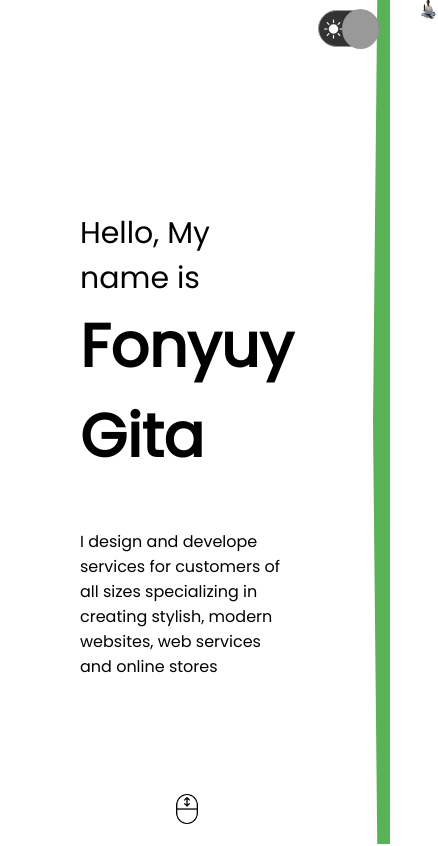
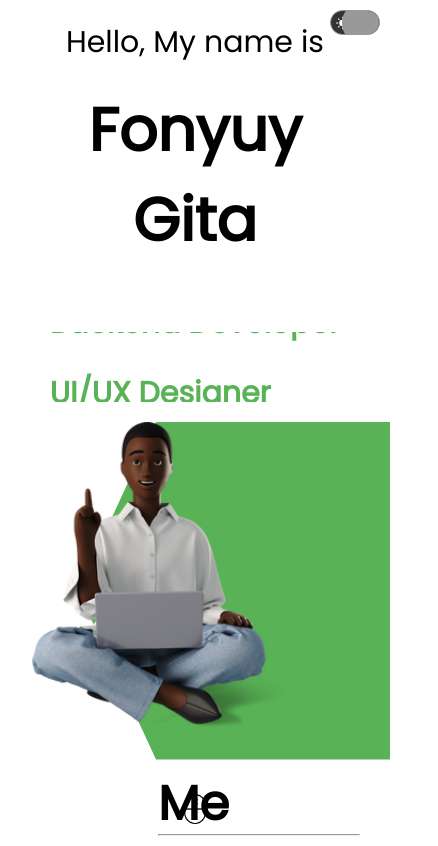
Before and after one commit to Fonyuygita/myPortfolio, a React (Create React App) app: page / in a window 390 px wide. Shown: the top 846 px of the page, 438 px wide, since content can reach past the window. Built offline with nearby package versions, Linux system fonts and the light colour scheme.

Commit message:
started with responsiveness

```diff
--- a/public/index.html
+++ b/public/index.html
@@ -22,10 +22,31 @@
 
     <title>FonyuyJude</title>
     <style>
-      *{
-        margin: 0;
-        font-family: 'Poppins', sans-serif;
-      }
+
+      *, html {
+  padding: 0;
+  margin: 0;
+  box-sizing: border-box;
+  text-decoration: none;
+  list-style: none;
+  outline: 0;
+
+  font-family: 'Poppins', sans-serif;
+
+
+
+
+
+}
+
+body{
+  width: 100%;
+
+}
+
+
+
+
     </style>
   </head>
   <body>
--- a/src/component/about/About.jsx
+++ b/src/component/about/About.jsx
@@ -1,5 +1,5 @@
 import React from 'react'
-import  {BsLinkedin, BsTwitter, BsWhatsapp,  BsFacebook } from 'react-icons/bs'
+import  {BsLinkedin, BsTwitter, BsWhatsapp,  BsFacebook, BsGithub } from 'react-icons/bs'
 import "./About.css"
 import  gita from "../../asset/gita.jpg"
 const About = () => {
@@ -21,7 +21,7 @@ const About = () => {
 
    </p>
 <div className="socials">
-<a href=""><BsFacebook  className='icon' /></a>
+<a href=""><BsGithub  className='icon' /></a>
 <a href=""><BsTwitter  className='icon' /></a>
 <a href=""><BsWhatsapp  className='icon' /></a>
 <a href=""><BsLinkedin  className='icon' /></a>
--- a/src/component/intro/intro.css
+++ b/src/component/intro/intro.css
@@ -1,6 +1,7 @@
 .i{
 display: flex;
 height: 100vh;
+
 
 }
 
@@ -62,6 +63,7 @@ align-items: center;
 .i-title-wrapper{
     height: 100%;
     animation: move 10s ease-in-out infinite alternate;
+
 }
 
 @keyframes move {
@@ -117,3 +119,52 @@ align-items: center;
     color: rgb(244, 228, 228);
 
 }
+
+
+
+/* responsive css code here */
+/* write code here */
+
+@media screen and (max-width:480px){
+
+
+    .i{
+
+        flex-direction: column;
+    }
+
+    .i-left-wrapper{
+        padding: 20px;
+        align-items: center;
+        text-align: center;
+        height: 100%;
+    }
+    .i-desc{
+        display: none;
+    }
+    .i-bg{
+        clip-path: polygon(100% 0%, 100% 56%, 100% 100%, 25% 100%, 0% 50%, 25% 0%);
+        background-color: #59b256;
+        width: 80%;
+        height: 80%;
+        position: absolute;
+        top: 0;
+        right: 0;
+    }
+
+
+.i-img{
+    width: 70%;
+    height: max-content;
+    margin: 0 auto;
+    object-fit: cover;
+    position: absolute;
+    margin-left: 2rem;
+    display: flex;
+    align-items: center;
+    justify-content: center;
+
+}
+}
+
+/* end of responsive design code */
--- a/src/component/toggle/Toggle.css
+++ b/src/component/toggle/Toggle.css
@@ -15,6 +15,7 @@
     cursor: pointer;
     gap: 12px;
     background-color: #333;
+    overflow: hidden;
 
 
 }
```
